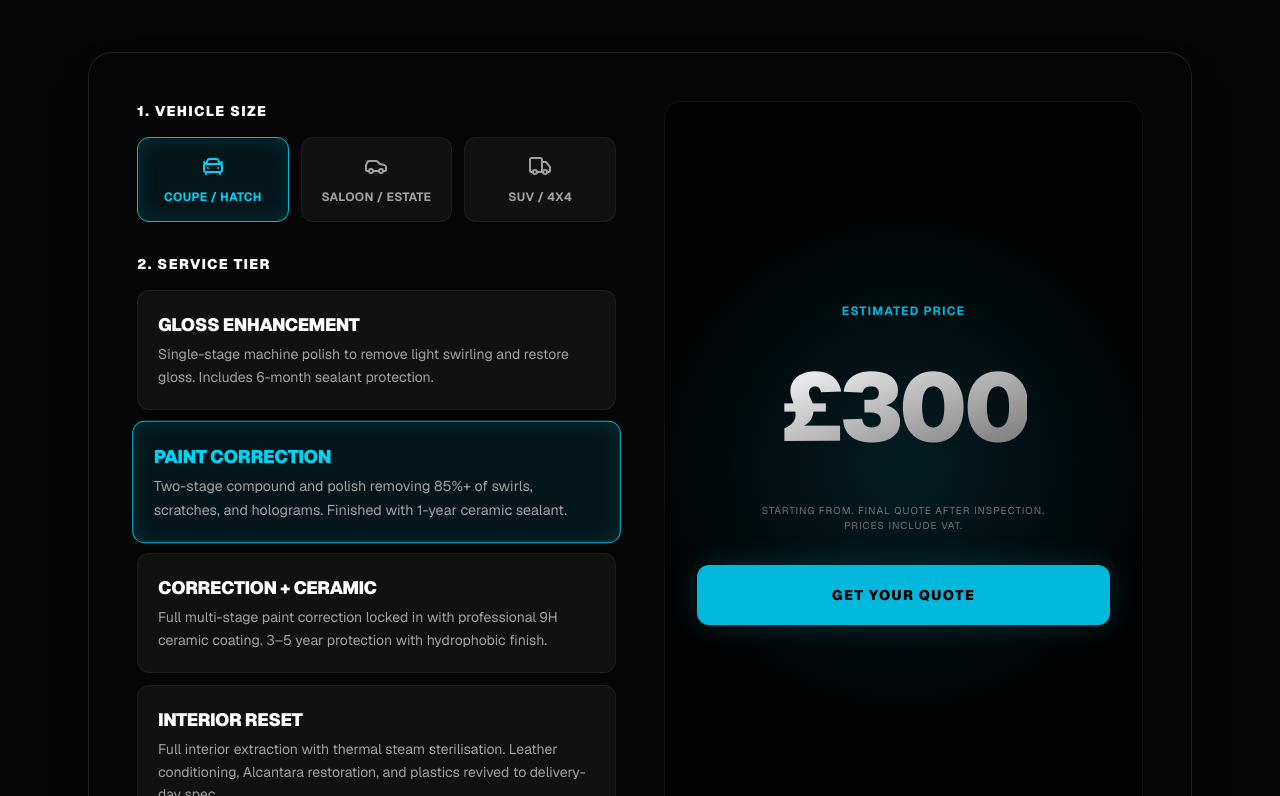
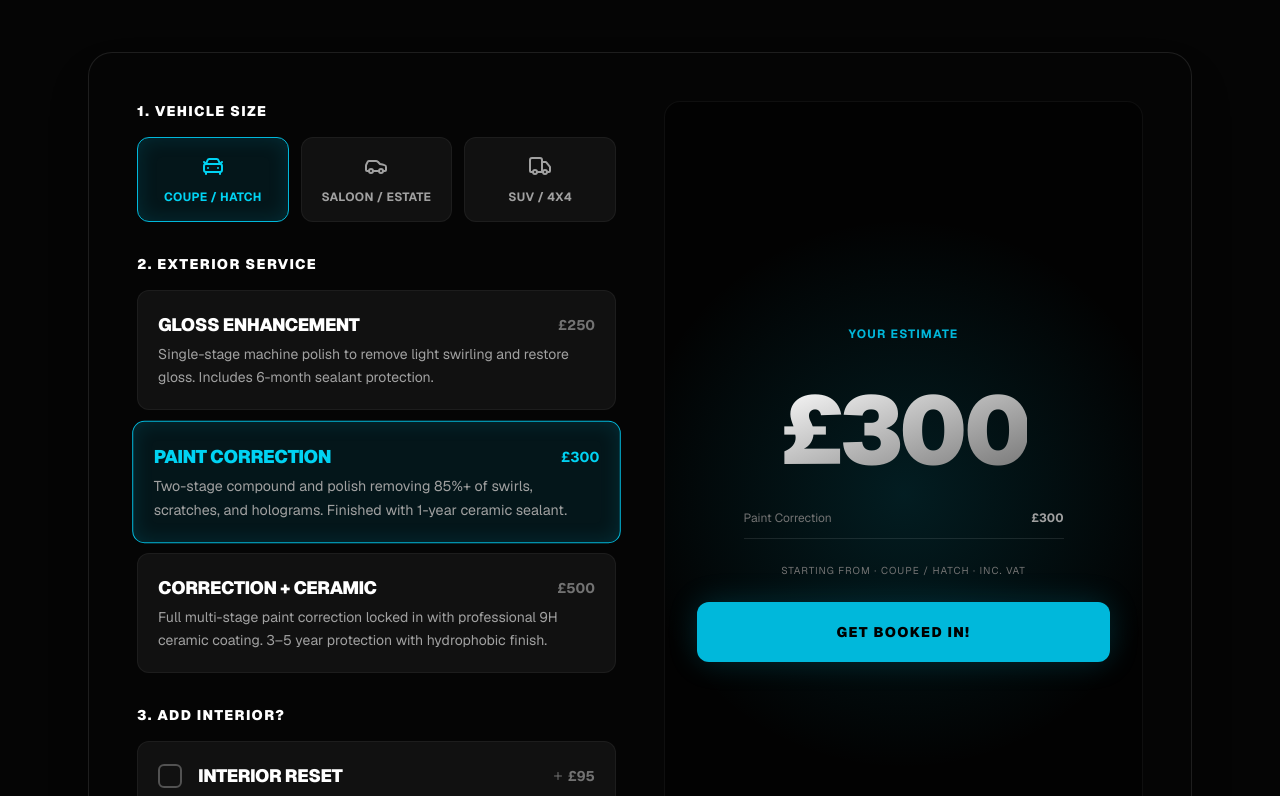
Before and after one commit to bradley-digital-lab/detailinglab, a Next.js app: page / in a window 1280 px wide. Shown: the part 2004-2800 px from the top of the page. Built offline with nearby package versions, Linux system fonts and the light colour scheme.

Commit message:
Multi-select pricing: paint tier (exclusive) + interior add-on (10% bundle discount), CTAs to Get Booked In

```diff
--- a/src/app/page.tsx
+++ b/src/app/page.tsx
@@ -489,7 +489,7 @@ export default function DetailingLabLandingPage() {
             <a href="#reviews" className="hover:text-white transition-colors cursor-none">Results</a>
           </div>
           <MagneticButton onClick={() => setIsBookingModalOpen(true)} className="px-6 py-2.5 bg-cyan-500 hover:bg-cyan-400 text-black text-sm font-black tracking-tight rounded-lg transition-colors shadow-[0_0_20px_rgba(6,182,212,0.3)] cursor-none">
-            Get a Quote
+            Get Booked In
           </MagneticButton>
         </div>
       </nav>
--- a/src/components/AnimatedShieldReveal.tsx
+++ b/src/components/AnimatedShieldReveal.tsx
@@ -220,7 +220,7 @@ export function AnimatedShieldReveal() {
                         className="inline-flex items-center gap-1 text-[10px] sm:text-[11px] font-bold uppercase tracking-wider opacity-50 group-hover:opacity-100 transition-all duration-300 group-hover:gap-2"
                         style={{ color: service.color }}
                       >
-                        Get a Quote <ChevronRight size={12} />
+                        See Our Work <ChevronRight size={12} />
                       </button>
                     </div>
                   </div>
--- a/src/components/PricingEstimator.tsx
+++ b/src/components/PricingEstimator.tsx
@@ -1,7 +1,7 @@
 "use client";
 import React, { useState } from 'react';
 import { motion } from 'framer-motion';
-import { CarFront, Car, Truck } from 'lucide-react';
+import { CarFront, Car, Truck, Plus, Check } from 'lucide-react';
 
 const SIZES = [
   { id: 'coupe', label: 'Coupe / Hatch', icon: CarFront, multiplier: 1.0 },
@@ -9,18 +9,27 @@ const SIZES = [
   { id: 'suv', label: 'SUV / 4x4', icon: Truck, multiplier: 1.3225 },
 ];
 
-const TIERS = [
+// Paint correction tiers — mutually exclusive (they're stages)
+const PAINT_TIERS = [
   { id: 'enhance', label: 'Gloss Enhancement', price: 250, desc: 'Single-stage machine polish to remove light swirling and restore gloss. Includes 6-month sealant protection.' },
   { id: 'correct', label: 'Paint Correction', price: 300, desc: 'Two-stage compound and polish removing 85%+ of swirls, scratches, and holograms. Finished with 1-year ceramic sealant.' },
   { id: 'ceramic', label: 'Correction + Ceramic', price: 500, desc: 'Full multi-stage paint correction locked in with professional 9H ceramic coating. 3–5 year protection with hydrophobic finish.' },
-  { id: 'interior', label: 'Interior Reset', price: 95, desc: 'Full interior extraction with thermal steam sterilisation. Leather conditioning, Alcantara restoration, and plastics revived to delivery-day spec.' },
 ];
+
+// Interior reset — optional add-on
+const INTERIOR = { id: 'interior', label: 'Interior Reset', price: 95, desc: 'Full interior extraction with thermal steam sterilisation. Leather conditioning, Alcantara restoration, and plastics revived to delivery-day spec.' };
+
+const BUNDLE_DISCOUNT = 0.10; // 10% off interior when bundled
 
 export function PricingEstimator() {
   const [size, setSize] = useState(SIZES[0]);
-  const [tier, setTier] = useState(TIERS[1]);
+  const [paintTier, setPaintTier] = useState(PAINT_TIERS[1]);
+  const [includeInterior, setIncludeInterior] = useState(false);
 
-  const estimatedPrice = Math.round(tier.price * size.multiplier);
+  const paintPrice = Math.round(paintTier.price * size.multiplier);
+  const interiorFull = Math.round(INTERIOR.price * size.multiplier);
+  const interiorDiscounted = Math.round(interiorFull * (1 - BUNDLE_DISCOUNT));
+  const totalPrice = includeInterior ? paintPrice + interiorDiscounted : paintPrice;
 
   return (
     <div className="w-full bg-[#050505] border border-white/10 rounded-3xl p-6 md:p-12 shadow-2xl">
@@ -28,6 +37,7 @@ export function PricingEstimator() {
 
         {/* Left Column: Selectors */}
         <div className="space-y-8">
+          {/* Vehicle Size */}
           <div>
             <h3 className="text-white font-black uppercase tracking-widest text-sm mb-4">1. Vehicle Size</h3>
             <div className="grid grid-cols-3 gap-3">
@@ -44,20 +54,76 @@ export function PricingEstimator() {
             </div>
           </div>
 
+          {/* Paint Correction Tier — single select */}
           <div>
-            <h3 className="text-white font-black uppercase tracking-widest text-sm mb-4">2. Service Tier</h3>
+            <h3 className="text-white font-black uppercase tracking-widest text-sm mb-4">2. Exterior Service</h3>
             <div className="flex flex-col gap-3">
-              {TIERS.map(t => (
+              {PAINT_TIERS.map(t => (
                 <button
                   key={t.id}
-                  onClick={() => setTier(t)}
-                  className={`p-5 rounded-xl border flex flex-col text-left transition-all ${tier.id === t.id ? 'bg-cyan-500/10 border-cyan-500 shadow-[inset_0_0_20px_rgba(6,182,212,0.15)] scale-[1.02]' : 'bg-white/5 border-white/5 hover:bg-white/10 hover:border-white/20'}`}
+                  onClick={() => setPaintTier(t)}
+                  className={`p-5 rounded-xl border flex flex-col text-left transition-all ${paintTier.id === t.id ? 'bg-cyan-500/10 border-cyan-500 shadow-[inset_0_0_20px_rgba(6,182,212,0.15)] scale-[1.02]' : 'bg-white/5 border-white/5 hover:bg-white/10 hover:border-white/20'}`}
                 >
-                  <span className={`font-black uppercase tracking-tight text-lg mb-1 ${tier.id === t.id ? 'text-cyan-400' : 'text-white'}`}>{t.label}</span>
+                  <div className="flex items-center justify-between w-full mb-1">
+                    <span className={`font-black uppercase tracking-tight text-lg ${paintTier.id === t.id ? 'text-cyan-400' : 'text-white'}`}>{t.label}</span>
+                    <span className={`text-sm font-bold ${paintTier.id === t.id ? 'text-cyan-400' : 'text-neutral-500'}`}>
+                      £{Math.round(t.price * size.multiplier)}
+                    </span>
+                  </div>
                   <span className="text-sm text-neutral-400 leading-relaxed">{t.desc}</span>
                 </button>
               ))}
             </div>
+          </div>
+
+          {/* Interior Add-on — toggle */}
+          <div>
+            <h3 className="text-white font-black uppercase tracking-widest text-sm mb-4">3. Add Interior?</h3>
+            <button
+              onClick={() => setIncludeInterior(!includeInterior)}
+              className={`w-full p-5 rounded-xl border flex items-start gap-4 text-left transition-all ${
+                includeInterior
+                  ? 'bg-emerald-500/10 border-emerald-500/50 shadow-[inset_0_0_20px_rgba(52,211,153,0.1)]'
+                  : 'bg-white/5 border-white/5 hover:bg-white/10 hover:border-white/20'
+              }`}
+            >
+              {/* Checkbox */}
+              <div className={`w-6 h-6 rounded-md border-2 flex items-center justify-center shrink-0 mt-0.5 transition-all ${
+                includeInterior
+                  ? 'bg-emerald-500 border-emerald-500'
+                  : 'border-neutral-600'
+              }`}>
+                {includeInterior && <Check size={14} className="text-black" strokeWidth={3} />}
+              </div>
+
+              <div className="flex-1">
+                <div className="flex items-center justify-between mb-1">
+                  <span className={`font-black uppercase tracking-tight text-lg ${includeInterior ? 'text-emerald-400' : 'text-white'}`}>{INTERIOR.label}</span>
+                  <div className="text-right">
+                    {includeInterior ? (
+                      <div className="flex items-center gap-2">
+                        <span className="text-neutral-600 line-through text-xs">£{interiorFull}</span>
+                        <span className="text-emerald-400 font-bold text-sm">£{interiorDiscounted}</span>
+                      </div>
+                    ) : (
+                      <span className="text-neutral-500 font-bold text-sm flex items-center gap-1">
+                        <Plus size={12} /> £{interiorFull}
+                      </span>
+                    )}
+                  </div>
+                </div>
+                <span className="text-sm text-neutral-400 leading-relaxed">{INTERIOR.desc}</span>
+                {includeInterior && (
+                  <motion.p
+                    initial={{ opacity: 0, height: 0 }}
+                    animate={{ opacity: 1, height: 'auto' }}
+                    className="text-emerald-500/70 text-[10px] font-bold uppercase tracking-widest mt-2"
+                  >
+                    10% bundle discount applied
+                  </motion.p>
+                )}
+              </div>
+            </button>
           </div>
         </div>
 
@@ -66,25 +132,44 @@ export function PricingEstimator() {
            {/* Ambient Glow */}
            <div className="absolute inset-0 bg-[radial-gradient(circle_at_center,rgba(6,182,212,0.15)_0%,transparent_60%)] pointer-events-none" />
 
-           <span className="text-cyan-500 font-bold tracking-widest uppercase text-xs mb-6 relative z-10">Estimated Price</span>
+           <span className="text-cyan-500 font-bold tracking-widest uppercase text-xs mb-6 relative z-10">Your Estimate</span>
 
            <div className="relative z-10 h-32 flex items-center justify-center">
              <motion.div
-               key={estimatedPrice}
+               key={totalPrice}
                initial={{ opacity: 0, y: -20, filter: "blur(5px)" }}
                animate={{ opacity: 1, y: 0, filter: "blur(0px)" }}
                className="text-6xl md:text-[6rem] font-black tracking-tighter text-transparent bg-clip-text bg-gradient-to-br from-white to-neutral-500"
              >
-               £{estimatedPrice}
+               £{totalPrice}
              </motion.div>
            </div>
 
-           <p className="text-neutral-500 text-[10px] uppercase tracking-widest mt-8 text-center relative z-10">
-             Starting from. Final quote after inspection. <br/>Prices include VAT.
+           {/* Breakdown */}
+           <div className="relative z-10 w-full max-w-xs space-y-2 mt-4 mb-6">
+             <div className="flex items-center justify-between text-xs">
+               <span className="text-neutral-500">{paintTier.label}</span>
+               <span className="text-neutral-400 font-bold">£{paintPrice}</span>
+             </div>
+             {includeInterior && (
+               <motion.div
+                 initial={{ opacity: 0, y: -5 }}
+                 animate={{ opacity: 1, y: 0 }}
+                 className="flex items-center justify-between text-xs"
+               >
+                 <span className="text-neutral-500">{INTERIOR.label} <span className="text-emerald-500/60">(-10%)</span></span>
+                 <span className="text-emerald-400 font-bold">£{interiorDiscounted}</span>
+               </motion.div>
+             )}
+             <div className="h-px bg-white/10 !mt-3" />
+           </div>
+
+           <p className="text-neutral-500 text-[10px] uppercase tracking-widest text-center relative z-10">
+             Starting from · {size.label} · Inc. VAT
            </p>
 
-           <button className="mt-8 px-10 py-5 bg-cyan-500 text-black font-black uppercase tracking-widest text-sm rounded-xl hover:bg-cyan-400 transition-colors w-full relative z-10 shadow-[0_0_30px_rgba(6,182,212,0.2)]">
-             Get Your Quote
+           <button className="mt-6 px-10 py-5 bg-cyan-500 text-black font-black uppercase tracking-widest text-sm rounded-xl hover:bg-cyan-400 transition-colors w-full relative z-10 shadow-[0_0_30px_rgba(6,182,212,0.2)]">
+             Get Booked In!
            </button>
         </div>
 
```
